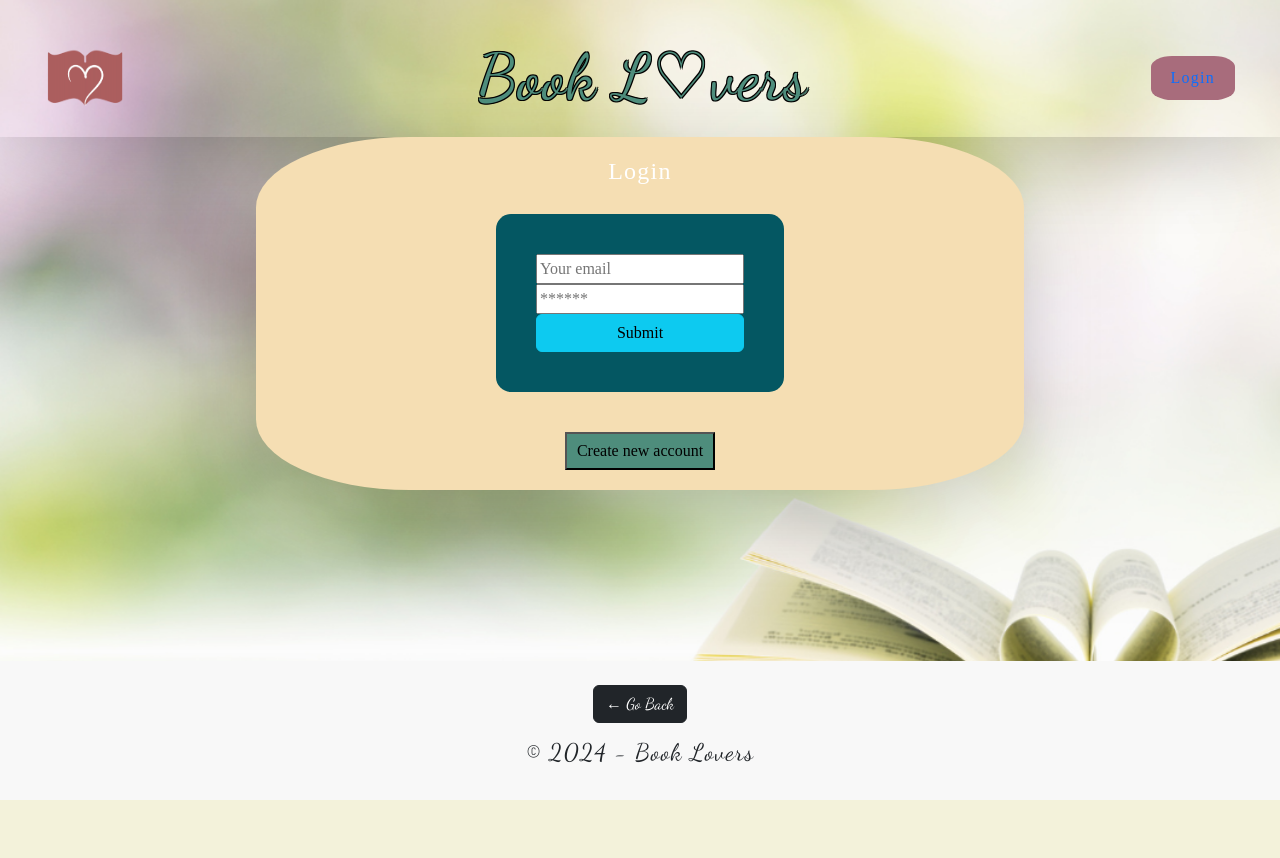
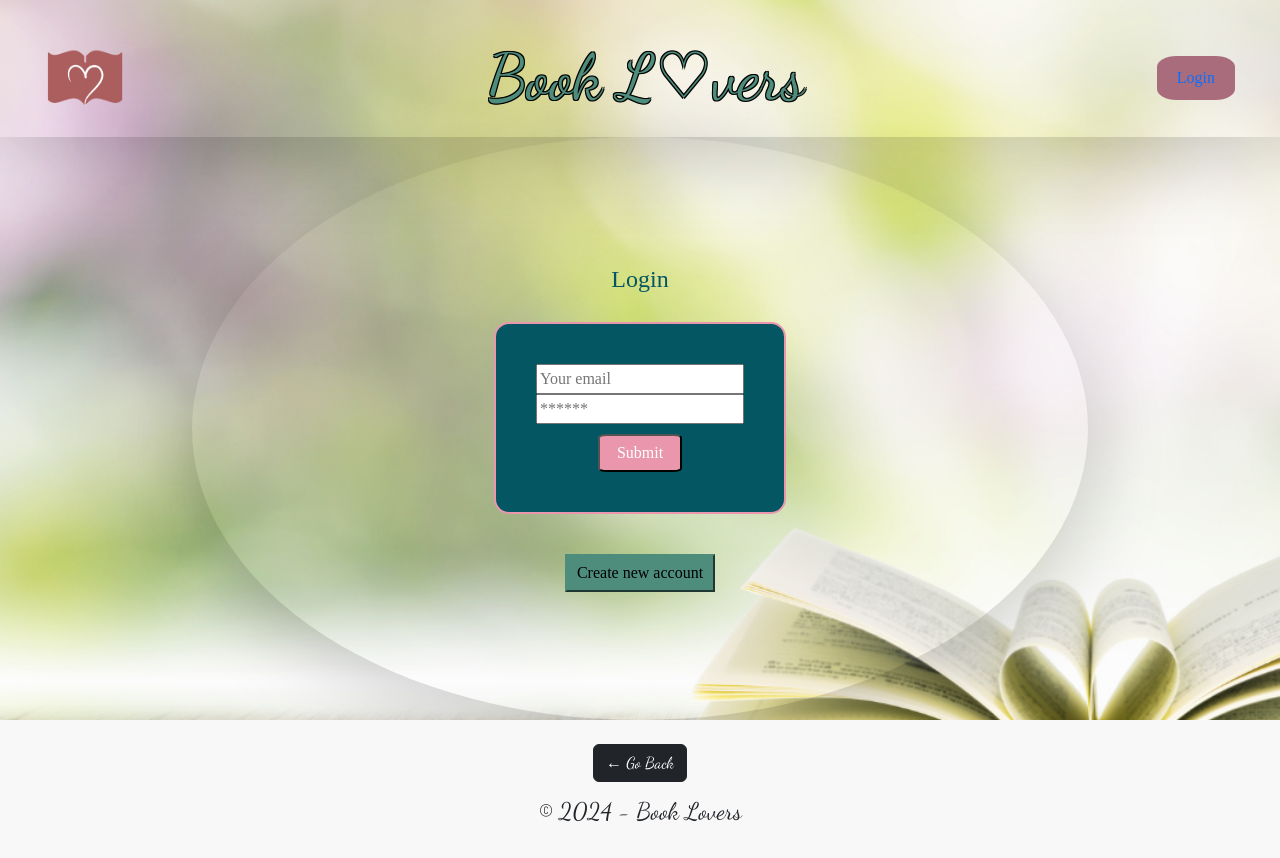
Before and after one commit to BookLovers-Group3/Book-Lovers-Official, a React (Vite) app in the folder client/: page /login in a window 1280 px wide. Before the commit the page ends 800 px from the top, so only its background shows below. Built offline with nearby package versions, Linux system fonts and the light colour scheme; no server answers; a small style sheet from the web is missing.

Commit message:
random-book-layout-adjusted

```diff
--- a/client/src/App.css
+++ b/client/src/App.css
@@ -57,6 +57,7 @@ body {
 
 .random-card {
   display: flex;
+  flex-direction: column;
   align-items: center;
   justify-content: space-around;
   margin-bottom: 10px;
@@ -93,6 +94,10 @@ body {
 .book-spotlight {
   font-family: "Dancing Script", cursive;
   margin: 20px;
+}
+
+.btn-container-random {
+  position: relative;
 }
 
 .custom-e-book {
--- a/client/src/components/RandomBook/RandomBooks.jsx
+++ b/client/src/components/RandomBook/RandomBooks.jsx
@@ -48,12 +48,11 @@ const RandomBooks = ({ randomBook }) => {
 
   return (
     <div>
-
       {randomBook ? (
-
         <section className="random-book-container">
           <div>
             {Auth.loggedIn() && (
+              <>
                 <button
                   className="btn-favorite-rdm"
                   onClick={() => {
@@ -67,6 +66,17 @@ const RandomBooks = ({ randomBook }) => {
                   ) : null}
                   {buttonText}
                 </button>
+                <div>
+                  {randomBook.saleInfo.isEbook ? (
+                    <a
+                      className="custom-e-book"
+                      href={randomBook.saleInfo.buyLink}
+                      target="_blank">
+                      Buy it as an eBook!
+                    </a>
+                  ) : null}
+                </div>
+              </>
             )}
           </div>
 
@@ -79,24 +89,16 @@ const RandomBooks = ({ randomBook }) => {
                 }
                 alt={`book cover for ${randomBook.volumeInfo.title}`}
               />
+              <h4> {randomBook.volumeInfo.title}</h4>
               <p>
                 {randomBook.volumeInfo.authors?.join(", ") || "author unknown"}
               </p>
             </div>
-            <h4> {randomBook.volumeInfo.title}</h4>
-          </div>
-          <ModalBookDescription randomBook={randomBook} />
-          <div>
-            {randomBook.saleInfo.isEbook ? (
-              <a
-                className="custom-e-book"
-                href={randomBook.saleInfo.buyLink}
-                target="_blank">
-                Buy it as an eBook!
-              </a>
-            ) : null}
           </div>
 
+          <div className="btn-container-random">
+            <ModalBookDescription randomBook={randomBook} />
+          </div>
         </section>
       ) : (
         <p>Loading...</p>
--- a/client/src/components/pages/Login.jsx
+++ b/client/src/components/pages/Login.jsx
@@ -43,8 +43,8 @@ const Login = () => {
 
   return (
     <main>
-      <div className="account-container">
-        <div className="custom-card">
+      <div className="account-background ">
+        <div className="custom-card-login">
           <h4>Login</h4>
           <div className="custom-card-body  ">
             {data ? (
@@ -72,7 +72,7 @@ const Login = () => {
                     onChange={handleChange}
                   />
                   <button
-                    className="btn btn-block btn-info"
+                    className="btn-submit"
                     style={{ cursor: "pointer" }}
                     type="submit">
                     Submit
--- a/client/src/components/pages/Page.scss
+++ b/client/src/components/pages/Page.scss
@@ -1,15 +1,11 @@
 @import url("https://fonts.googleapis.com/css2?family=Dancing+Script&display=swap");
 
 :root {
-  background-color: #f3f2da;
   --ivory: #f3f2da;
   --green: #4e8d7c;
   --darkgreen: #045762;
   --pink: #ea97ad;
-  letter-spacing: 1.25px;
 }
-
-
 
 .custom-looking-container {
   display: flex;
@@ -76,7 +72,7 @@ label {
 }
 
 .account-background h4 {
-  color:var(--darkgreen);
+  color: var(--darkgreen);
 }
 
 .container {
@@ -115,6 +111,7 @@ label {
   padding: 40px;
   background-color: var(--darkgreen);
   border-radius: 15px;
+  border: 2px solid var(--pink);
 }
 
 .single-book-container {
@@ -134,6 +131,7 @@ label {
   margin: 20px 15px 0;
   cursor: pointer;
   background-color: var(--green);
+  border-color: var(--green);
 }
 
 .create-account-btn a {
@@ -170,6 +168,18 @@ label {
   margin: auto;
 }
 
+.btn-submit {
+  background-color: var(--pink);
+  width: 40%;
+  margin: 10px auto 0px;
+  color: white;
+  border-radius: 10%;
+  padding: 5px;
+}
+.btn-submit:hover {
+  background-color: var(--green);
+}
+
 @media screen and (min-width: 768px) {
   .single-book-user {
     font-size: 2.25rem;
--- a/client/src/components/pages/Signup.jsx
+++ b/client/src/components/pages/Signup.jsx
@@ -260,7 +260,7 @@ const Signup = () => {
                 </div>
 
               <button
-                className="btn btn-block btn-info"
+                className="btn-submit"
                 style={{ cursor: "pointer" }}
                 type="submit">
                 Submit
--- a/client/src/utils/API.js
+++ b/client/src/utils/API.js
@@ -1,4 +1,4 @@
-const apiKey = import.meta.env.VITE_APP_API_KEY
+const apiKey = 'AIzaSyBwCQBF158MghX98KTFlhuQrqL8Iqb6hjc'
 
 export const searchGoogleBooks = (query) => {
   return fetch(
```
Lines whose indentation alone changed are shown as unchanged.
